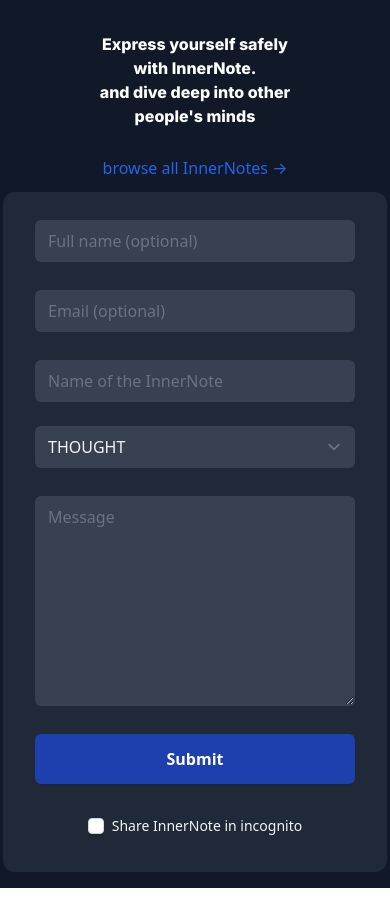
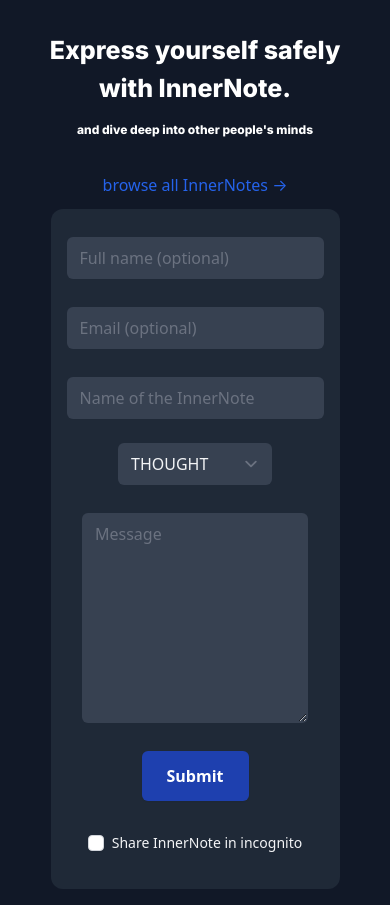
Before and after one commit to osamakhalil98/innerNote, a Next.js app: page / in a window 390 px wide. Built offline with nearby package versions, Linux system fonts and the light colour scheme.

Commit message:
updated viewport UI

```diff
--- a/components/Form.js
+++ b/components/Form.js
@@ -46,7 +46,7 @@ export default function Form() {
       <Toaster />
       <form
         onSubmit={handleSubmit(onSubmit)}
-        className="form pb-8 pt-4 px-4 rounded-xl bg-gray-800 h-auto mx-w-sm shadow-1xl w-96 text-gray-100 mb-4"
+        className="form pb-8 pt-4 px-4 rounded-xl bg-gray-800 h-auto mx-w-sm shadow-1xl sm:w-96 text-gray-100 mb-4"
       >
         <div className="mt-2 max-w-md">
           <div className="grid grid-cols-1 gap-6">
@@ -62,7 +62,7 @@ export default function Form() {
                 autoComplete="name"
                 className={`mt-1
                     block
-                    w-80
+                    sm:w-80
                     mx-auto
                     rounded-md
                     bg-gray-700
@@ -86,7 +86,7 @@ export default function Form() {
                 id="email"
                 className={`mt-1
                     block
-                    w-80
+                    sm:w-80
                     mx-auto
                     rounded-md
                     bg-gray-700
@@ -110,7 +110,7 @@ export default function Form() {
                 {...register("noteName", { required: true })}
                 className={`mt-1
                     block
-                    w-80
+                    sm:w-80
                     mx-auto
                     rounded-md
                     bg-gray-700
@@ -134,7 +134,7 @@ export default function Form() {
                 defaultValue="THOUGHT"
                 className="
                     block
-                    w-80
+                    sm:w-80
                     mx-auto
                     rounded-md
                     bg-gray-700
@@ -160,7 +160,7 @@ export default function Form() {
                 className={`mt-1
                     mb-1
                     block
-                    w-80
+                    sm:w-80
                     mx-auto
                     rounded-md
                     bg-gray-700
@@ -188,7 +188,7 @@ export default function Form() {
                   transition: { duration: 0.2 },
                 }}
                 type="submit"
-                className="w-80 justify-center py-3 px-6 border border-transparent shadow-sm text-base font-bold rounded-md text-white bg-blue-800 hover:bg-blue-700 focus:outline-none focus:ring-2 focus:ring-offset-2 focus:ring-blue-500"
+                className="sm:w-80 justify-center py-3 px-6 border border-transparent shadow-sm text-base font-bold rounded-md text-white bg-blue-800 hover:bg-blue-700 focus:outline-none focus:ring-2 focus:ring-offset-2 focus:ring-blue-500"
               >
                 Submit
               </motion.button>
--- a/components/Table.js
+++ b/components/Table.js
@@ -6,7 +6,7 @@ import Link from "next/link";
 export default function Table() {
   const [notesData, setNotesData] = useState([]);
   const getNotes = async () => {
-    const notes = await fetch(`https://inner-note.vercel.app/api/notes`, {
+    const notes = await fetch(`/api/notes`, {
       headers: {
         "Content-Type": "application/json",
         Accept: "application/json",
@@ -19,7 +19,7 @@ export default function Table() {
 
   useEffect(() => {
     getNotes();
-  }, [notesData]);
+  }, []);
 
   const typeColor = (type) => {
     switch (type) {
@@ -38,43 +38,43 @@ export default function Table() {
   };
 
   return (
-    <div className="shadow overflow-hidden border-b border-gray-800 rounded-lg">
-      <table className="min-w-full divide-y divide-gray-800 rounded-xl">
+    <div className="shadow overflow-hidden border-b border-gray-800 rounded-lg table mt-4">
+      <table className="divide-y divide-gray-800 rounded-xl ">
         <thead>
           <tr className="bg-gray-200 mt-4">
             <th
               scope="col"
-              className="px-6 py-3 text-left text-xs font-medium text-gray-800 uppercase tracking-wider"
+              className="md:px-6 py-3 text-left text-xs font-medium text-gray-800 uppercase tracking-wider"
             >
               Message
             </th>
             <th
               scope="col"
-              className="px-6 py-3 text-left text-xs font-medium text-gray-800 uppercase tracking-wider"
+              className="md:px-6 py-3 text-left text-xs font-medium text-gray-800 uppercase tracking-wider note-name-author"
             >
               Name
             </th>
             <th
               scope="col"
-              className="px-6 py-3 text-left text-xs font-medium text-gray-800 uppercase tracking-wider"
+              className="md:px-6 py-3 text-left text-xs font-medium text-gray-800 uppercase tracking-wider note-name"
             >
               Note Name
             </th>
 
             <th
               scope="col"
-              className="px-6 py-3 text-left text-xs font-medium text-gray-800 uppercase tracking-wider"
+              className="md:px-6 py-3 text-left text-xs font-medium text-gray-800 uppercase tracking-wider note-type"
             >
               Note Type
             </th>
           </tr>
         </thead>
-        <tbody className="bg-gray-700 divide-y divide-gray-500">
+        <tbody className="bg-gray-700 divide-y divide-grey-200 md:w-96 table-body">
           {notesData
             ? notesData.map((elm, idx) => {
                 return (
-                  <tr key={idx}>
-                    <td className="px-6 py-4 whitespace-nowrap text-sm font-medium text-white ">
+                  <tr key={idx} className="md:w-96">
+                    <td className="md:px-6 py-4 whitespace-nowrap text-sm font-medium text-white ">
                       <p className="w-80 truncate cursor-pointer">
                         {" "}
                         <Link
@@ -85,14 +85,14 @@ export default function Table() {
                         </Link>
                       </p>
                     </td>
-                    <td className="px-6 py-4 whitespace-nowrap text-sm font-medium text-white">
+                    <td className="md:px-6 py-4 whitespace-nowrap text-sm font-medium text-white note-name-author">
                       {elm.name}
                     </td>
 
-                    <td className="px-6 py-4 whitespace-nowrap text-sm font-medium text-white">
+                    <td className="md:px-6 py-4 whitespace-nowrap text-sm font-medium text-white note-name">
                       {elm.noteName}
                     </td>
-                    <td className="px-6 py-4 whitespace-nowrap capitalize">
+                    <td className="md:px-6 py-4 whitespace-nowrap capitalize note-type">
                       <span
                         className={`flex-shrink-0 inline-block px-2 py-0.5 text-xs font-medium rounded-full ${typeColor(
                           elm.noteType
--- a/pages/index.js
+++ b/pages/index.js
@@ -13,13 +13,13 @@ export default function Home() {
         <meta name="description" content="Generated by create next app" />
         <link rel="icon" href="/favicon.ico" />
       </Head>
-      <main className="text-center w-1/2 flex flex-col	justify-center items-center">
-        <p className="font-bold text-white lg:text-6xl mb-4 pb-3 my-auto py-8 title">
+      <main className="text-center md:w-1/2 flex flex-col justify-center items-center title-wrapper overflow-hidden">
+        <h1 className="font-bold text-white mb-4 pb-3 my-auto py-8 title md:text-6xl">
           Express yourself safely with InnerNote. <br />
-          <span className="title lg:text-2xl">
+          <span className="sub-title md:text-2xl">
             and dive deep into other people&apos;s minds
           </span>
-        </p>
+        </h1>
         <span className="mb-3 text-blue-600 cursor-pointer hover:underline">
           <Link href="/notes">
             <a>browse all InnerNotes →</a>
--- a/pages/notes/[id].js
+++ b/pages/notes/[id].js
@@ -10,15 +10,12 @@ export default function NoteId({ nnote }) {
   const [note, setNote] = useState({});
   useEffect(() => {
     async function fetchMyAPI() {
-      let response = await fetch(
-        `https://inner-note.vercel.app/api/notes/${id}`,
-        {
+      let response = await fetch(`/api/notes/${id}`, {
         headers: {
           "Content-Type": "application/json",
           Accept: "application/json",
         },
-        }
-      );
+      });
       const { data } = await response.json();
       setNote(data);
     }
@@ -44,10 +41,10 @@ export default function NoteId({ nnote }) {
     }
   };
   return (
-    <div className="bg-gray-900 min-h-screen flex flex-col	justify-center items-center">
+    <div className="bg-gray-900 min-h-screen flex flex-col	justify-center items-center overflow-hidden">
       {note ? handleType(note.noteType) : ""}
 
-      <div className="mx-32 w-sm pb-8 pt-4 px-8 rounded-xl bg-gray-800 shadow-1xl text-gray-100 mb-4">
+      <div className="mx-32 w-sm pb-8 pt-4 px-8 rounded-xl bg-gray-800 shadow-1xl text-gray-100 mb-4 md:w-96">
         {note ? (
           <>
             <div className="text-center mb-4">
@@ -55,10 +52,8 @@ export default function NoteId({ nnote }) {
                 {note.noteName}
               </span>
             </div>
-            <p className="title text-lg w-96">{note.message} </p> <br />
-            <span className="title text-sm">
-              {note.name ? `-${note.name}` : ""}
-            </span>
+            <p className=" md:text-lg md:w-96">{note.message} </p> <br />
+            <span className=" text-sm">{note.name ? `-${note.name}` : ""}</span>
           </>
         ) : (
           ""
@@ -75,15 +70,12 @@ export default function NoteId({ nnote }) {
 
 NoteId.getInitialProps = async (ctx) => {
   const id = ctx.query;
-  const fetchNote = await fetch(
-    `https://inner-note.vercel.app/api/notes/${id}`,
-    {
+  const fetchNote = await fetch(`/api/notes/${id}`, {
     headers: {
       "Content-Type": "application/json",
       Accept: "application/json",
     },
-    }
-  );
+  });
   const { data } = fetchNote.json();
   return {
     props: {
--- a/pages/notes/index.js
+++ b/pages/notes/index.js
@@ -5,22 +5,22 @@ import Table from "../../components/Table";
 
 export default function InnerNotes() {
   return (
-    <div className="bg-gray-900 min-h-screen flex flex-col	justify-center items-center	">
+    <div className="bg-gray-900 min-h-screen flex flex-col	justify-center  items-center	overflow-hidden">
       <Head>
         <title>InnerNote</title>
         <meta name="description" content="Generated by create next app" />
         <link rel="icon" href="/favicon.ico" />
       </Head>
       <main className="my-8">
-        <p className="font-bold text-white lg:text-6xl mb-4 pb-2 my-auto py-1 title">
+        <p className="font-bold text-white lg:text-6xl mb-4 pb-2 my-auto py-1 text-center">
           Explore all the InnerNotes!
         </p>
-        <Table className="mb-4 pb-4" />
-        <span className="my-4 text-blue-600 cursor-pointer hover:underline">
-          <Link href="/">
-            <a>← back to homepage</a>
+        <span className="my-auto py-1 text-center text-blue-600 cursor-pointer hover:underline ">
+          <Link href="/" className="text-center mb-4">
+            <a className="text-center mb-4">← back to homepage</a>
           </Link>
         </span>
+        <Table className="mb-4 pb-4" />
       </main>
     </div>
   );
--- a/styles/globals.css
+++ b/styles/globals.css
@@ -16,8 +16,45 @@ a {
 .title {
   font-family: "Inter", sans-serif;
 }
+
+.sub-title {
+  font-family: "Inter", sans-serif;
+}
 * {
   box-sizing: border-box;
+}
+
+@media (max-width: 600px) {
+  .title {
+    font-size: 35px;
+  }
+  .title-wrapper {
+    width: 400px;
+  }
+  .sub-title {
+    font-size: 15px;
+  }
+  .note-type {
+    display: none;
+  }
+  .note-name {
+    display: none;
+  }
+  .note-name-author {
+    display: none;
+  }
+}
+
+@media (max-width: 400px) {
+  .title {
+    font-size: 25px;
+  }
+  .title-wrapper {
+    width: 300px;
+  }
+  .sub-title {
+    font-size: 12px;
+  }
 }
 
 @tailwind base;
```
Lines whose indentation alone changed are shown as unchanged.
